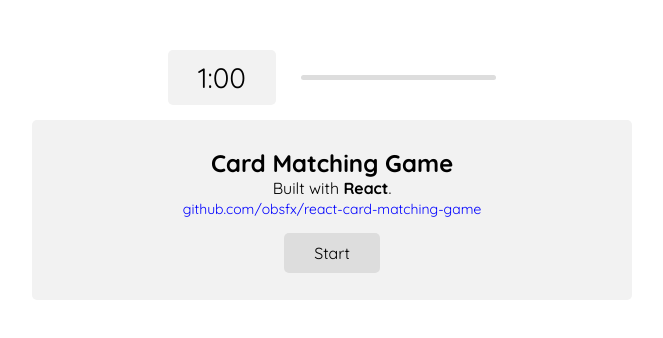
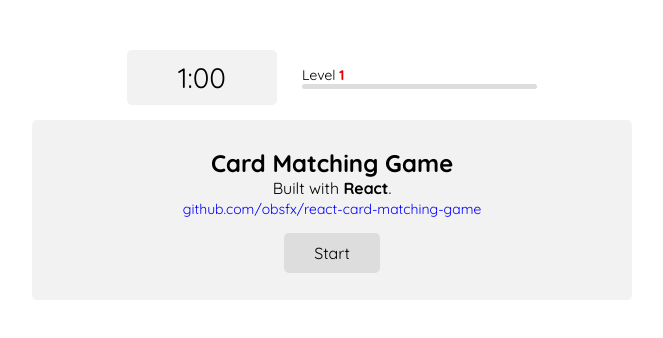
Before and after one commit to obsfx/react-card-matching-game, a React (Create React App) app: page / in a window 1280 px wide. Shown: the top 338 px of the page, without its empty margins (308-971 px from the left). Built offline with nearby package versions, Linux system fonts and the light colour scheme.

Commit message:
i think it is done

```diff
--- a/src/assets/scss/hud.scss
+++ b/src/assets/scss/hud.scss
@@ -12,15 +12,18 @@
 
 .hud {
   display: flex;
+  align-items: center;
   justify-content: center;
   border-radius: 5px;
   margin-bottom: 15px;
 
   .timer {
+    width: 150px;
     border-radius: 5px;
     font-size: 28px;
     padding: 10px 30px;
     display: flex;
+    justify-content: center;
     background-color: #f2f2f2;
     position: relative;
 
@@ -38,9 +41,17 @@
   }
 
   .progress-bar {
-    width: 220px;
+    width: 260px;
     padding-left: 25px;
-    display: flex;
+
+    .level-indicator {
+      font-size: 14px;
+
+      .level-number {
+        font-weight: bold;
+        color: #ea0000;
+      }
+    }
 
     .bar {
       width: 100%;
--- a/src/assets/scss/overlay.scss
+++ b/src/assets/scss/overlay.scss
@@ -1,5 +1,5 @@
 .overlay {
-  .start-screen {
+  .overlay-wrapper {
     height: 150px;
     display: flex;
     flex-direction: column;
--- a/src/components/Deck.tsx
+++ b/src/components/Deck.tsx
@@ -9,7 +9,6 @@ type deckProps = {
   cards: cardObj[],
   flippedCards: number[],
   increaseMatchedPairCount: () => void,
-  setRenderStatus: (renderCards: boolean) => void,
   setCards: (cards: cardObj[]) => void,
   setCardProperty: (id: number, property: cardStateProperties, value: boolean) => void,
   setFlippedCards: (flippedCards: number[]) => void,
@@ -24,7 +23,6 @@ const Deck = (props: deckProps) => {
     cards,
     flippedCards,
     increaseMatchedPairCount,
-    setRenderStatus,
     setCards,
     setCardProperty,
     setFlippedCards,
@@ -76,8 +74,7 @@ const Deck = (props: deckProps) => {
     }
 
     setCards(shuffle(cardsBuffer));
-    setRenderStatus(true);
-  }, [pairCount, setCards, setRenderStatus]);
+  }, [pairCount, setCards]);
 
   useEffect(() => {
     while (flippedCards.length - 1 > 0) {
--- a/src/components/Game.tsx
+++ b/src/components/Game.tsx
@@ -6,13 +6,14 @@ import HUD from './HUD';
 import Timer from './Timer';
 
 export type gameState = {
-  renderCards: boolean,
+  state: 'start' | 'action' | 'endgame',
   renderExtraTimeIndicator: boolean,
   startTimer: boolean,
   pairCount: number,
   matchedPairCount: number,
   secs: number,
   extraSecs: number,
+  level: number,
   cards: cardObj[],
   flippedCards: number[]
 }
@@ -20,42 +21,48 @@ export type gameState = {
 const Game = () => {
   console.log('App: Render');
 
-  const [ gameState, setGameState ] = useState<gameState>({
-    renderCards: false,
+  const initialGameState: gameState = {
+    state: 'start',
     renderExtraTimeIndicator: false,
     startTimer: false,
     pairCount: 3,
     matchedPairCount: 0,
     secs: 60,
     extraSecs: 0,
+    level: 1,
     cards: [],
     flippedCards: []
+  }
+
+  const [ gameState, setGameState ] = useState<gameState>({
+    ...initialGameState
   });
 
   const startGame = () => {
-    setRenderStatus(true);
-    setTimerStatus(true);
+    setGameState({
+      ...initialGameState,
+      state: 'action',
+      startTimer: true
+    });
   }
 
-  const setRenderStatus = useCallback((renderCards: boolean) => {
-    setGameState((prevState: gameState) => ({
-      ...prevState,
-      renderCards
-    }));
-  }, [])
+  const decreaseSeconds = useCallback(() => {
+    setGameState((prevState: gameState) => {
+      let currentSecs: number = prevState.secs - 1;
 
-  const setTimerStatus = useCallback((startTimer: boolean) => {
-    setGameState((prevState: gameState) => ({
-      ...prevState,
-     startTimer
-    }));
-  }, [])
+      if (currentSecs < 0) {
+        setGameState((prevState: gameState) => ({
+          ...prevState,
+          state: 'endgame',
+          startTimer: false
+        }));
+      }
 
-  const decreaseSeconds = useCallback(() => {
-    setGameState((prevState: gameState) => ({
-      ...prevState,
-      secs: prevState.secs - 1
-    }));
+      return {
+        ...prevState,
+        secs: currentSecs < 0 ? 0 : currentSecs
+      }
+    });
   }, []);
 
   const setExtraTime = useCallback((extraSecs: number) => {
@@ -69,6 +76,13 @@ const Game = () => {
     setGameState((prevState: gameState) => ({
       ...prevState,
       renderExtraTimeIndicator
+    }));
+  }, []);
+
+  const increaseLevel = useCallback(() => {
+    setGameState((prevState: gameState) => ({
+      ...prevState,
+      level: prevState.level + 1
     }));
   }, []);
 
@@ -140,7 +154,8 @@ const Game = () => {
     });
 
     setExtraTimeIndicator(true);
-  }, [setExtraTime, setExtraTimeIndicator]);
+    increaseLevel();
+  }, [setExtraTime, setExtraTimeIndicator, increaseLevel]);
 
   useEffect(() => {
     if (gameState.matchedPairCount === gameState.pairCount) {
@@ -161,6 +176,7 @@ const Game = () => {
       <div className="game">
         <HUD
           secs={gameState.secs}
+          level={gameState.level}
           progress={100 / gameState.pairCount * gameState.matchedPairCount}
           extraTime={gameState.extraSecs}
           showExtraTimeIndicator={gameState.renderExtraTimeIndicator}
@@ -168,22 +184,25 @@ const Game = () => {
         />
         <div className="playground">
           { gameState.startTimer && <Timer setSeconds={decreaseSeconds} /> }
-          { gameState.renderCards ?
+          { (gameState.state === 'start' || gameState.state === 'endgame') &&
+            <Overlay
+              state={gameState.state}
+              level={gameState.level}
+              handleStart={startGame}
+            />
+          }
+          { gameState.state === 'action' &&
             <Deck
               pairCount={gameState.pairCount}
               cards={gameState.cards}
               flippedCards={gameState.flippedCards}
               increaseMatchedPairCount={increaseMatchedPairCount}
-              setRenderStatus={setRenderStatus}
               setCards={setCards}
               setCardProperty={setCardProperty}
               setFlippedCards={setFlippedCards}
               handleCardMatch={handleCardMatch}
               handleCardMisMatch={handleCardMisMatch}
               handleStageEnd={handleStageEnd}
-            /> :
-            <Overlay
-              handleStart={startGame}
             />
           }
         </div>
--- a/src/components/HUD.tsx
+++ b/src/components/HUD.tsx
@@ -3,6 +3,7 @@ import React from 'react';
 type hudProps = {
   secs: number,
   progress: number,
+  level: number,
   extraTime: number,
   showExtraTimeIndicator: boolean,
   setExtraTimeIndicator: (renderExtraTimeIndicator: boolean) => void
@@ -12,6 +13,7 @@ const HUD = (props: hudProps) => {
   let {
     secs,
     progress,
+    level,
     extraTime,
     showExtraTimeIndicator,
     setExtraTimeIndicator
@@ -36,6 +38,9 @@ const HUD = (props: hudProps) => {
       </div>
 
       <div className="progress-bar">
+        <div className="level-indicator">
+          Level <span className="level-number">{level}</span>
+        </div>
         <div className="bar">
           <div className="progress" style={{ width: `${progress}%` }}></div>
         </div>
--- a/src/components/Overlay.tsx
+++ b/src/components/Overlay.tsx
@@ -1,18 +1,35 @@
 import React from 'react';
 
 type overlayProps = {
+  state: 'start' | 'endgame',
+  level: number,
   handleStart: () => void
 }
 const Overlay = (props: overlayProps) => {
-  let { handleStart } = props;
+  let {
+    state,
+    level,
+    handleStart
+  } = props;
 
   return (
     <div className="overlay">
-      <div className="start-screen">
-        <h2>Card Matching Game</h2>
-        <p>Built with <strong>React</strong>.</p>
-        <p><a href="github.com/obsfx/react-card-matching-game">github.com/obsfx/react-card-matching-game</a></p>
-        <div className="start-button" onClick={handleStart}>Start</div>
+      <div className="overlay-wrapper">
+        { state === 'start' &&
+          <>
+            <h2>Card Matching Game</h2>
+            <p>Built with <strong>React</strong>.</p>
+            <p><a href="github.com/obsfx/react-card-matching-game">github.com/obsfx/react-card-matching-game</a></p>
+            <div className="start-button" onClick={handleStart}>Start</div>
+          </>
+        }
+        { state === 'endgame' &&
+          <>
+            <h2>Time's Up!</h2>
+            <p>Level you reached <strong>{level}</strong></p>
+            <div className="start-button" onClick={handleStart}>Play Again</div>
+          </>
+        }
       </div>
     </div>
   );
```
